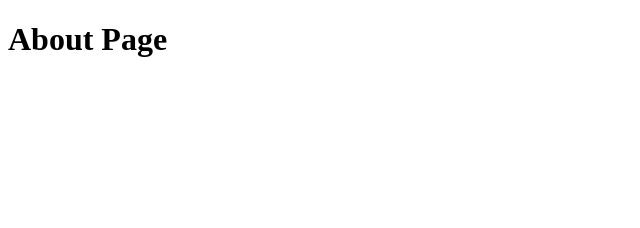
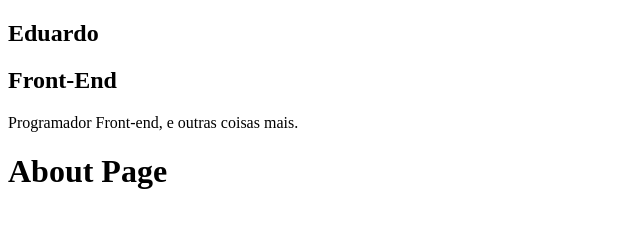
Before and after one commit to eduardonk9999/blog-beta-tester, a Gatsby site in the folder my-blog/: page /about in a window 1280 px wide. Shown: the whole page, without its empty margins (0-640 px from the left). Built offline with nearby package versions, Linux system fonts and the light colour scheme; Gatsby itself is replaced by a stand-in of ours.

Commit message:
Add, components

```diff
--- /dev/null
+++ b/my-blog/src/components/Profile/index.js
@@ -0,0 +1,11 @@
+import React from 'react';
+
+const Profile = () => (
+  <div className="Profile-wrapper">
+    <h1>Eduardo</h1>
+    <h2>Front-End</h2>
+    <p>Programador Front-end, e outras coisas mais.</p>
+  </div>
+)
+
+export default Profile;
--- a/my-blog/src/components/layout.js
+++ b/my-blog/src/components/layout.js
@@ -7,14 +7,19 @@
 
 import React from "react"
 import PropTypes from "prop-types"
-
+import Profile from './Profile';
 
 
 
 const Layout = ({ children }) => {
 
   return (
-    <main>{children}</main>
+    <>
+      <aside>
+        <Profile />
+      </aside>
+      <main>{children}</main>
+    </>
   )
 }
 
--- a/my-blog/src/pages/about.js
+++ b/my-blog/src/pages/about.js
@@ -1,7 +1,12 @@
 import React from 'react';
+import Layout from "../components/layout"
+import SEO from "../components/seo"
 
 const AboutPage = () => (
-  <h1>About Page</h1>
+  <Layout>
+    <SEO title="About" />
+    <h1>About Page</h1>
+  </Layout>
 )
 
 export default AboutPage;
--- a/my-blog/src/pages/index.js
+++ b/my-blog/src/pages/index.js
@@ -1,14 +1,12 @@
 import React from "react"
 
 import Layout from "../components/layout"
-
 import SEO from "../components/seo"
 
 const IndexPage = () => (
   <Layout>
     <SEO title="Home" />
     <h1>Home</h1>
-
   </Layout>
 )
 
```
